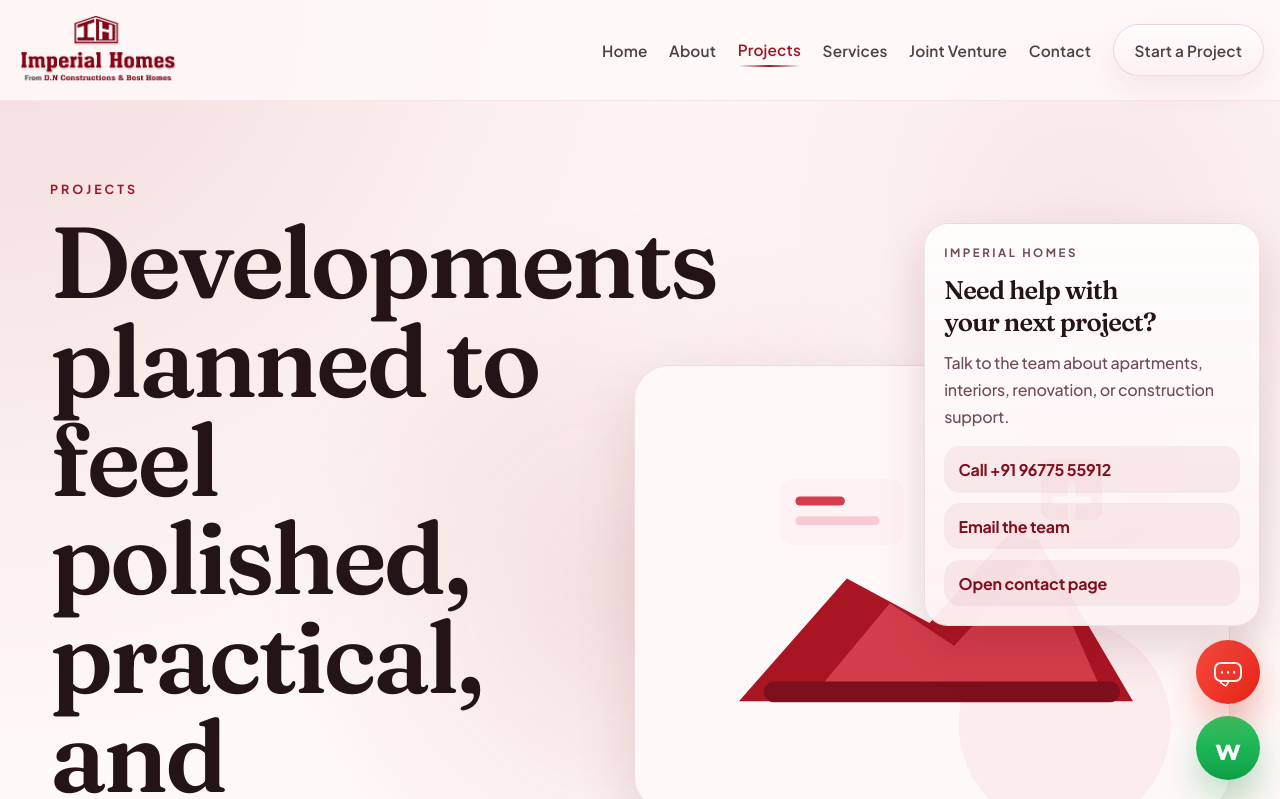
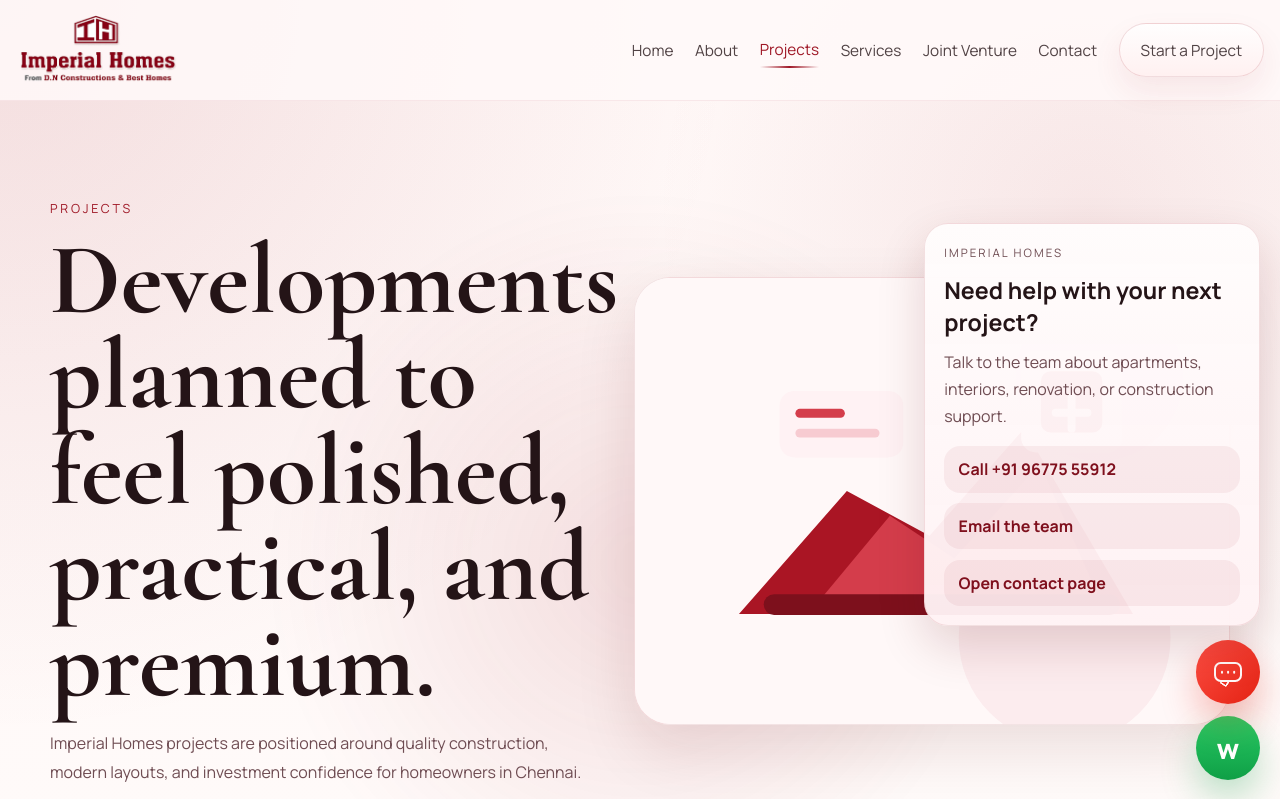
Before and after one commit to Hassan-Saliq/Imperial-Homes, a website: page projects.html in a window 1280 px wide. Both pictures are taken after a click on the button 1228 px from the left and 672 px from the top of the page. Shown: the top 799 px of the page. Drawn offline with nearby package versions, Linux system fonts and the light colour scheme.

Commit message:
Revert "Refresh site typography for premium look"
This reverts commit be672bda647eab45e2fca2d65bd3a0063961c93a.

```diff
--- a/about.html
+++ b/about.html
@@ -8,7 +8,7 @@
   <link rel="preconnect" href="https://fonts.googleapis.com">
   <link rel="preconnect" href="https://fonts.gstatic.com" crossorigin>
   <link
-    href="https://fonts.googleapis.com/css2?family=Fraunces:opsz,wght@9..144,500;9..144,600;9..144,700&family=Plus+Jakarta+Sans:wght@400;500;600;700;800&display=swap"
+    href="https://fonts.googleapis.com/css2?family=Manrope:wght@400;500;600;700;800&family=Cormorant+Garamond:wght@600;700&display=swap"
     rel="stylesheet"
   >
   <script>
@@ -18,7 +18,7 @@
       }
     } catch (error) {}
   </script>
-  <link rel="stylesheet" href="styles.css?v=20260414e">
+  <link rel="stylesheet" href="styles.css?v=20260414d">
 </head>
 <body data-page="about">
   <div class="page-loader" aria-hidden="true">
--- a/contact.html
+++ b/contact.html
@@ -8,7 +8,7 @@
   <link rel="preconnect" href="https://fonts.googleapis.com">
   <link rel="preconnect" href="https://fonts.gstatic.com" crossorigin>
   <link
-    href="https://fonts.googleapis.com/css2?family=Fraunces:opsz,wght@9..144,500;9..144,600;9..144,700&family=Plus+Jakarta+Sans:wght@400;500;600;700;800&display=swap"
+    href="https://fonts.googleapis.com/css2?family=Manrope:wght@400;500;600;700;800&family=Cormorant+Garamond:wght@600;700&display=swap"
     rel="stylesheet"
   >
   <script>
@@ -18,7 +18,7 @@
       }
     } catch (error) {}
   </script>
-  <link rel="stylesheet" href="styles.css?v=20260414e">
+  <link rel="stylesheet" href="styles.css?v=20260414d">
 </head>
 <body data-page="contact">
   <div class="page-loader" aria-hidden="true">
--- a/index.html
+++ b/index.html
@@ -11,7 +11,7 @@
   <link rel="preconnect" href="https://fonts.googleapis.com">
   <link rel="preconnect" href="https://fonts.gstatic.com" crossorigin>
   <link
-    href="https://fonts.googleapis.com/css2?family=Fraunces:opsz,wght@9..144,500;9..144,600;9..144,700&family=Plus+Jakarta+Sans:wght@400;500;600;700;800&display=swap"
+    href="https://fonts.googleapis.com/css2?family=Manrope:wght@400;500;600;700;800&family=Cormorant+Garamond:wght@600;700&display=swap"
     rel="stylesheet"
   >
   <script>
@@ -21,7 +21,7 @@
       }
     } catch (error) {}
   </script>
-  <link rel="stylesheet" href="styles.css?v=20260414e">
+  <link rel="stylesheet" href="styles.css?v=20260414d">
 </head>
 <body data-page="home">
   <div class="page-loader" aria-hidden="true">
--- a/joint-venture.html
+++ b/joint-venture.html
@@ -8,7 +8,7 @@
   <link rel="preconnect" href="https://fonts.googleapis.com">
   <link rel="preconnect" href="https://fonts.gstatic.com" crossorigin>
   <link
-    href="https://fonts.googleapis.com/css2?family=Fraunces:opsz,wght@9..144,500;9..144,600;9..144,700&family=Plus+Jakarta+Sans:wght@400;500;600;700;800&display=swap"
+    href="https://fonts.googleapis.com/css2?family=Manrope:wght@400;500;600;700;800&family=Cormorant+Garamond:wght@600;700&display=swap"
     rel="stylesheet"
   >
   <script>
@@ -18,7 +18,7 @@
       }
     } catch (error) {}
   </script>
-  <link rel="stylesheet" href="styles.css?v=20260414e">
+  <link rel="stylesheet" href="styles.css?v=20260414d">
 </head>
 <body data-page="joint-venture">
   <div class="page-loader" aria-hidden="true">
--- a/projects.html
+++ b/projects.html
@@ -8,7 +8,7 @@
   <link rel="preconnect" href="https://fonts.googleapis.com">
   <link rel="preconnect" href="https://fonts.gstatic.com" crossorigin>
   <link
-    href="https://fonts.googleapis.com/css2?family=Fraunces:opsz,wght@9..144,500;9..144,600;9..144,700&family=Plus+Jakarta+Sans:wght@400;500;600;700;800&display=swap"
+    href="https://fonts.googleapis.com/css2?family=Manrope:wght@400;500;600;700;800&family=Cormorant+Garamond:wght@600;700&display=swap"
     rel="stylesheet"
   >
   <script>
@@ -18,7 +18,7 @@
       }
     } catch (error) {}
   </script>
-  <link rel="stylesheet" href="styles.css?v=20260414e">
+  <link rel="stylesheet" href="styles.css?v=20260414d">
 </head>
 <body data-page="projects">
   <div class="page-loader" aria-hidden="true">
--- a/services.html
+++ b/services.html
@@ -8,7 +8,7 @@
   <link rel="preconnect" href="https://fonts.googleapis.com">
   <link rel="preconnect" href="https://fonts.gstatic.com" crossorigin>
   <link
-    href="https://fonts.googleapis.com/css2?family=Fraunces:opsz,wght@9..144,500;9..144,600;9..144,700&family=Plus+Jakarta+Sans:wght@400;500;600;700;800&display=swap"
+    href="https://fonts.googleapis.com/css2?family=Manrope:wght@400;500;600;700;800&family=Cormorant+Garamond:wght@600;700&display=swap"
     rel="stylesheet"
   >
   <script>
@@ -18,7 +18,7 @@
       }
     } catch (error) {}
   </script>
-  <link rel="stylesheet" href="styles.css?v=20260414e">
+  <link rel="stylesheet" href="styles.css?v=20260414d">
 </head>
 <body data-page="services">
   <div class="page-loader" aria-hidden="true">
--- a/styles.css
+++ b/styles.css
@@ -13,8 +13,6 @@
   --shadow: 0 24px 60px rgba(92, 13, 20, 0.12);
   --radius: 28px;
   --wrap: min(1180px, calc(100% - 2rem));
-  --font-body: "Plus Jakarta Sans", sans-serif;
-  --font-display: "Fraunces", serif;
 }
 
 *,
@@ -29,11 +27,7 @@
 
 body {
   margin: 0;
-  font-family: var(--font-body);
-  font-weight: 500;
-  letter-spacing: -0.012em;
-  text-rendering: optimizeLegibility;
-  -webkit-font-smoothing: antialiased;
+  font-family: "Manrope", sans-serif;
   color: var(--text);
   background:
     radial-gradient(circle at top left, rgba(159, 24, 38, 0.12), transparent 30%),
@@ -55,12 +49,6 @@
 }
 
 button {
-  font: inherit;
-}
-
-input,
-textarea,
-select {
   font: inherit;
 }
 
@@ -200,20 +188,15 @@
 }
 
 .chat-kicker {
-  font-family: var(--font-body);
-  font-weight: 700;
   color: var(--primary);
   text-transform: uppercase;
-  letter-spacing: 0.22em;
+  letter-spacing: 0.18em;
   font-size: 0.72rem;
 }
 
 .chat-panel h3 {
-  font-family: var(--font-display);
-  font-weight: 600;
-  letter-spacing: -0.03em;
   margin-bottom: 0.65rem;
-  font-size: 1.6rem;
+  font-size: 1.45rem;
 }
 
 .chat-panel p {
@@ -371,21 +354,15 @@
 .eyebrow,
 .project-status,
 .contact-label {
-  font-family: var(--font-body);
-  font-weight: 700;
   color: var(--primary);
   text-transform: uppercase;
-  letter-spacing: 0.24em;
+  letter-spacing: 0.22em;
   font-size: 0.78rem;
 }
 
 h1,
-h2,
-h3 {
-  font-family: var(--font-display);
-  font-weight: 600;
-  letter-spacing: -0.03em;
-  text-wrap: balance;
+h2 {
+  font-family: "Cormorant Garamond", serif;
 }
 
 .brand-logo {
@@ -405,8 +382,6 @@
 .site-nav a {
   position: relative;
   font-size: 0.96rem;
-  font-weight: 600;
-  letter-spacing: 0.01em;
   color: rgba(36, 20, 23, 0.8);
   transition: color 0.25s ease, transform 0.25s ease;
 }
@@ -434,8 +409,6 @@
   border-radius: 999px;
   background: linear-gradient(180deg, rgba(255, 255, 255, 0.96), rgba(255, 241, 241, 0.96));
   box-shadow: 0 14px 30px rgba(159, 24, 38, 0.08);
-  font-weight: 700;
-  letter-spacing: 0.01em;
 }
 
 .nav-toggle {
@@ -619,7 +592,7 @@
 
 h1,
 h2 {
-  line-height: 0.98;
+  line-height: 0.95;
 }
 
 h1 {
@@ -638,7 +611,7 @@
 }
 
 h3 {
-  font-size: 1.34rem;
+  font-size: 1.22rem;
   margin-bottom: 0.75rem;
 }
 
@@ -673,8 +646,6 @@
   min-height: 3.3rem;
   padding: 0.95rem 1.45rem;
   border-radius: 999px;
-  font-weight: 700;
-  letter-spacing: 0.01em;
   transition: transform 0.3s ease, box-shadow 0.3s ease, border-color 0.3s ease, background 0.3s ease;
 }
 
@@ -708,7 +679,6 @@
   border: 1px solid rgba(159, 24, 38, 0.12);
   background: rgba(255, 255, 255, 0.68);
   color: #5d2430;
-  font-weight: 600;
 }
 
 .hero-card,
@@ -873,11 +843,9 @@
 .project-location {
   margin-top: -0.4rem;
   margin-bottom: 0;
-  font-family: var(--font-display);
   color: var(--text);
-  font-size: 1.15rem;
-  font-weight: 600;
-  letter-spacing: -0.02em;
+  font-size: 1.05rem;
+  font-weight: 700;
 }
 
 .project-image {
@@ -918,7 +886,7 @@
   border: 1px dashed rgba(36, 20, 23, 0.28);
   border-radius: 999px;
   text-transform: uppercase;
-  letter-spacing: 0.12em;
+  letter-spacing: 0.08em;
   font-weight: 700;
   transition: transform 0.25s ease, border-color 0.25s ease, color 0.25s ease;
 }
@@ -933,11 +901,8 @@
 .stat-card strong {
   display: block;
   margin-bottom: 0.6rem;
-  font-family: var(--font-display);
   color: var(--primary);
-  font-size: 2.2rem;
-  font-weight: 600;
-  letter-spacing: -0.03em;
+  font-size: 2rem;
 }
 
 .section-head-row {
@@ -1010,7 +975,8 @@
 
 .footer-column h3 {
   margin-bottom: 0.4rem;
-  font-size: 1.3rem;
+  font-size: 1.1rem;
+  font-weight: 800;
 }
 
 .footer-column a,
@@ -1032,7 +998,6 @@
 .footer-quote-row a {
   font-weight: 800;
   text-transform: uppercase;
-  letter-spacing: 0.08em;
 }
 
 .footer-socials {
```
Also changed, not shown: method.html (+2 -2 lines).
